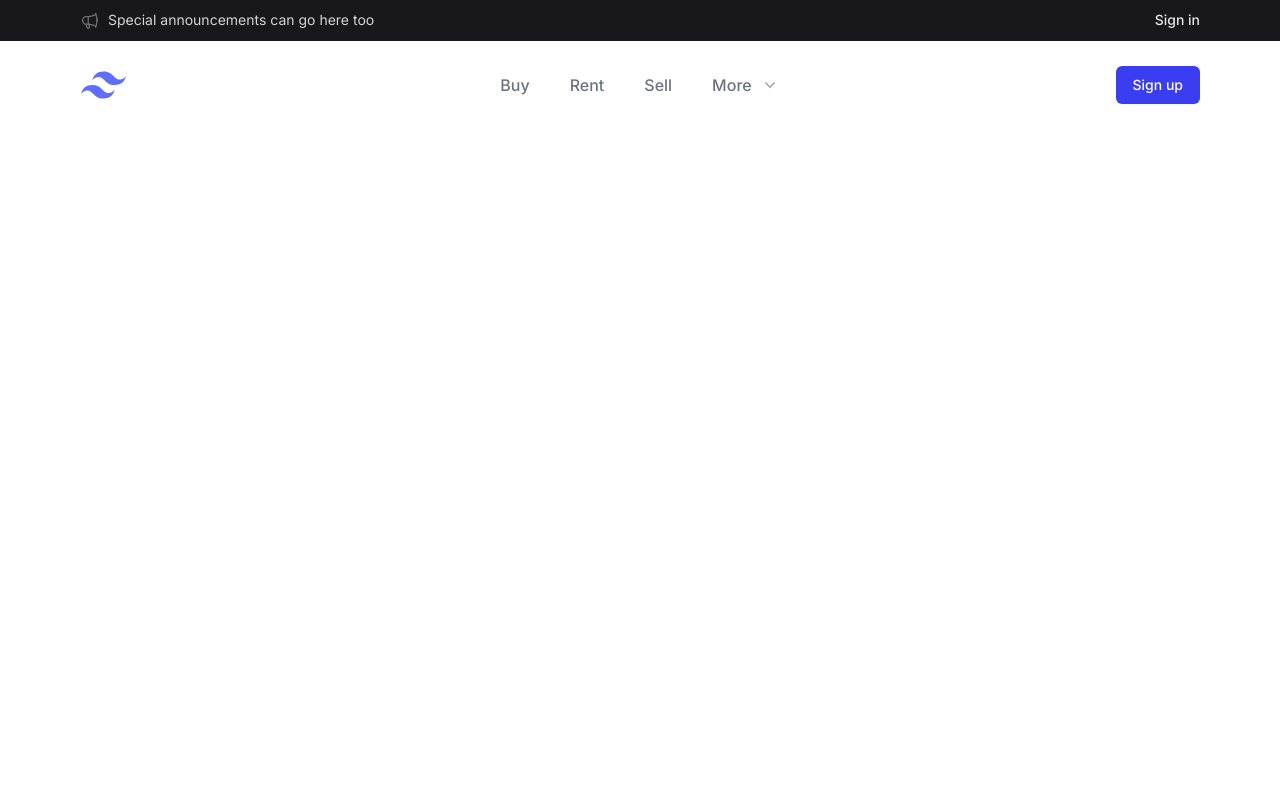
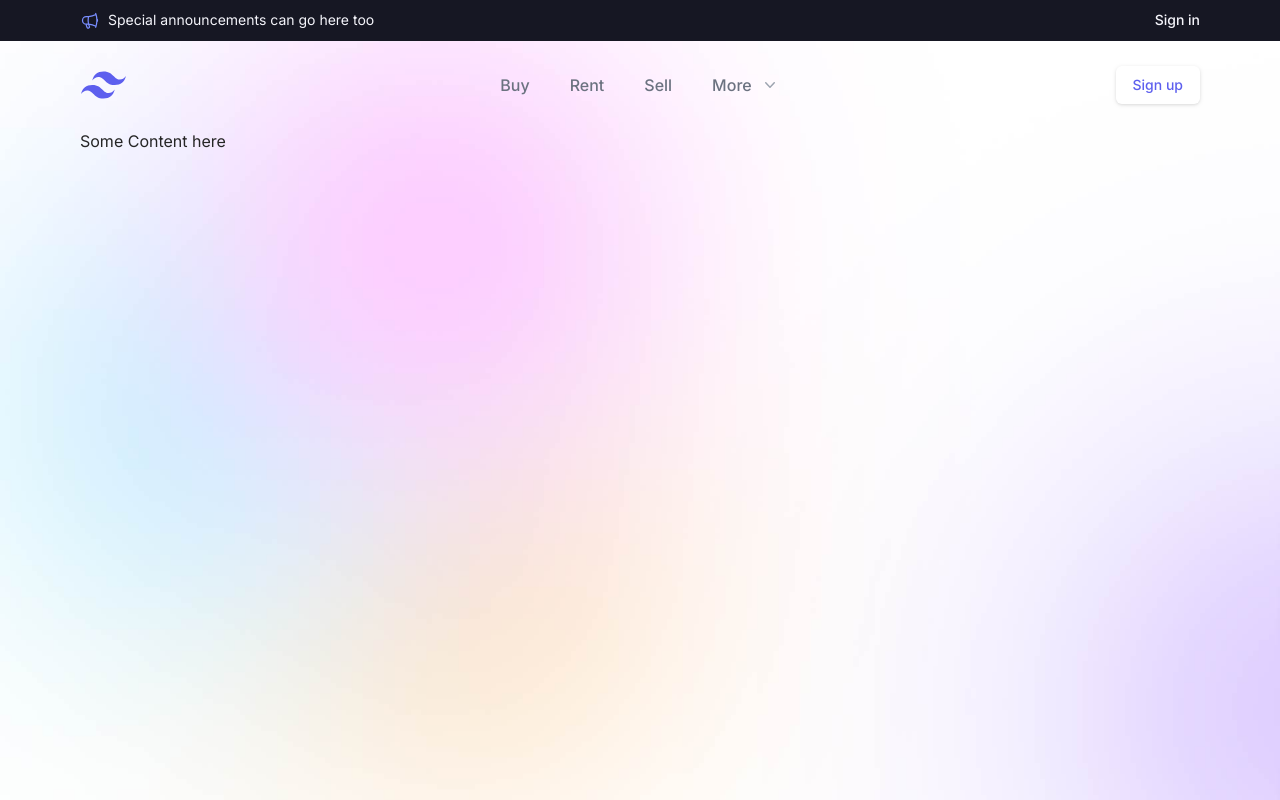
Before and after one commit to jstnmthw/real-estate-app, a Next.js app in the folder frontend/: page / in a window 1280 px wide. Built offline with nearby package versions, Linux system fonts and the light colour scheme.

Commit message:
updates: to the front end

```diff
--- a/frontend/app/globals.css
+++ b/frontend/app/globals.css
@@ -4,6 +4,9 @@
 
 @layer components {
     html, body {
-        @apply text-neutral-800 min-h-full bg-white;
+        @apply text-neutral-800 min-h-full h-full;
+    }
+    body {
+        @apply bg-white
     }
 }
--- a/frontend/app/layout.tsx
+++ b/frontend/app/layout.tsx
@@ -10,7 +10,7 @@ const inter = Inter({
 export default function RootLayout({ children }: { children: ReactNode }) {
   return (
     <html lang="en" className={inter.className}>
-      <body>{children}</body>
+      <body className="relative">{children}</body>
     </html>
   );
 }
--- a/frontend/app/page.tsx
+++ b/frontend/app/page.tsx
@@ -5,9 +5,10 @@ import Header from '@/components/Header';
 
 export default function Page() {
   return (
-    <div className="isolate">
+    <>
+      <div className="pointer-events-none absolute inset-0 -z-10 bg-main bg-cover"></div>
       <Header />
-      <main className="relative overflow-hidden"></main>
-    </div>
+      <main className="container">Some Content here</main>
+    </>
   );
 }
--- a/frontend/components/Header.tsx
+++ b/frontend/components/Header.tsx
@@ -17,7 +17,7 @@ import { classNames } from '@/helpers/utilites';
 import { Logo } from '@/components/icons/Logo';
 import Link from 'next/link';
 
-const mobileMenu = [
+const menu = [
   {
     name: 'Buy',
     description:
@@ -79,28 +79,30 @@ const recentPosts = [
 
 export default function Header() {
   return (
-    <Popover className="relative">
-      <div className="hidden bg-zinc-900 py-2.5 text-sm text-zinc-300 md:block">
+    <Popover className="relative bg-white md:bg-transparent">
+      <div className="hidden bg-lavender-1000 py-2.5 text-sm text-lavender-50 md:block">
         <div className="container flex justify-between">
           <div>
-            <MegaphoneIcon className="mr-2 inline-block h-5 w-5 text-zinc-500" />
+            <MegaphoneIcon className="mr-2 inline-block h-5 w-5 text-lavender-400" />
             Special announcements can go here too
           </div>
+          <div>
             <Link
               href={'signin'}
-            className="whitespace-nowrap text-sm font-medium text-zinc-200 hover:text-zinc-400"
+              className="whitespace-nowrap text-sm font-medium text-lavender-50 transition-colors hover:text-lavender-200"
             >
               Sign in
             </Link>
           </div>
         </div>
+      </div>
       <div className="container">
-        <div className="flex items-center justify-between border-b border-gray-100 py-6 md:justify-start md:space-x-10 md:border-0">
+        <div className="flex items-center justify-between border-b border-gray-100 py-4 md:justify-start md:space-x-10 md:border-0 md:py-6">
           <div className="flex justify-start lg:w-0 lg:flex-1">
-            <a href="#">
+            <Link href={'/'}>
               <span className="sr-only">Real Estate</span>
               <Logo />
-            </a>
+            </Link>
           </div>
           <div className="-my-2 -mr-2 md:hidden">
             <Popover.Button className="inline-flex items-center justify-center rounded-md bg-white p-2 text-gray-400 hover:bg-gray-100 hover:text-gray-500 focus:outline-none focus:ring-2 focus:ring-inset focus:ring-lavender-500">
@@ -109,31 +111,22 @@ export default function Header() {
             </Popover.Button>
           </div>
           <Popover.Group as="nav" className="hidden space-x-10 md:flex">
-            <a
-              href="#"
+            {menu.map((item) => (
+              <Link
+                key={item.name}
+                href={item.href}
                 className="text-base font-medium text-gray-500 hover:text-gray-900"
               >
-              Buy
-            </a>
-            <a
-              href="#"
-              className="text-base font-medium text-gray-500 hover:text-gray-900"
-            >
-              Rent
-            </a>
-            <a
-              href="#"
-              className="text-base font-medium text-gray-500 hover:text-gray-900"
-            >
-              Sell
-            </a>
+                {item.name}
+              </Link>
+            ))}
             <Popover className="relative">
               {({ open }) => (
                 <>
                   <Popover.Button
                     className={classNames(
                       open ? 'text-gray-900' : 'text-gray-500',
-                      'group inline-flex items-center rounded-md bg-white text-base font-medium hover:text-gray-900 focus:outline-none focus:ring-2 focus:ring-lavender-500 focus:ring-offset-2',
+                      'group inline-flex items-center rounded-md text-base font-medium hover:text-gray-900 focus:outline-none focus:ring-2 focus:ring-lavender-500 focus:ring-offset-2',
                     )}
                   >
                     <span>More</span>
@@ -219,13 +212,14 @@ export default function Header() {
           <div className="hidden items-center justify-end md:flex md:flex-1 lg:w-0">
             <Link
               href={'register'}
-              className="ml-8 inline-flex items-center justify-center whitespace-nowrap rounded-md border border-transparent bg-lavender-600 px-4 py-2 text-sm font-medium text-white shadow-sm hover:bg-lavender-700"
+              className="ml-8 inline-flex items-center justify-center whitespace-nowrap rounded-md border border-transparent bg-white px-4 py-2 text-sm font-medium text-lavender-600 drop-shadow hover:bg-lavender-50"
             >
               Sign up
             </Link>
           </div>
         </div>
       </div>
+      {/* Mobile Menu */}
       <Transition
         as={Fragment}
         enter="duration-200 ease-out"
@@ -252,8 +246,8 @@ export default function Header() {
               </div>
               <div className="mt-6">
                 <nav className="grid gap-y-8">
-                  {mobileMenu.map((item) => (
-                    <a
+                  {menu.map((item) => (
+                    <Link
                       key={item.name}
                       href={item.href}
                       className="-m-3 flex items-center rounded-md p-3 hover:bg-gray-50"
@@ -265,7 +259,7 @@ export default function Header() {
                       <span className="ml-3 text-base font-medium text-gray-900">
                         {item.name}
                       </span>
-                    </a>
+                    </Link>
                   ))}
                 </nav>
               </div>
--- a/frontend/components/icons/Logo.tsx
+++ b/frontend/components/icons/Logo.tsx
@@ -9,7 +9,7 @@ export const Logo: FC<{ className?: string }> = ({ className }) => {
       fill="none"
       xmlns="http://www.w3.org/2000/svg"
       className={classNames(
-        className ? className : 'h-8 w-auto text-lavender-500 md:h-10',
+        className ? className : 'h-8 w-auto text-lavender-600 md:h-10',
       )}
     >
       <path
--- a/frontend/tailwind.config.js
+++ b/frontend/tailwind.config.js
@@ -10,16 +10,17 @@ module.exports = {
     extend: {
       colors: {
         lavender: {
-          50: '#edf2ff',
+          50: '#f4f4fa',
           100: '#dee8ff',
           200: '#c3d4ff',
           300: '#9fb7ff',
           400: '#798eff',
           500: '#5f6dfb',
-          600: '#3b3df0',
-          700: '#2f2ed4',
-          800: '#2829ab',
-          900: '#282b87',
+          600: '#5d5fee',
+          700: '#5b5bd3',
+          800: '#4849ab',
+          900: '#37386e',
+          1000: '#161723',
         },
       },
       fontFamily: {
@@ -33,6 +34,9 @@ module.exports = {
           '0 35px 35px rgba(0, 0, 0, 0.25)',
           '0 45px 65px rgba(0, 0, 0, 0.15)',
         ],
+      },
+      backgroundImage: {
+        main: "url('/img/main-bg.jpg')",
       },
       container: {
         center: true,
```
Also changed, not shown: frontend/public/img/main-bg.jpg (added). Lines whose indentation alone changed are shown as unchanged.
